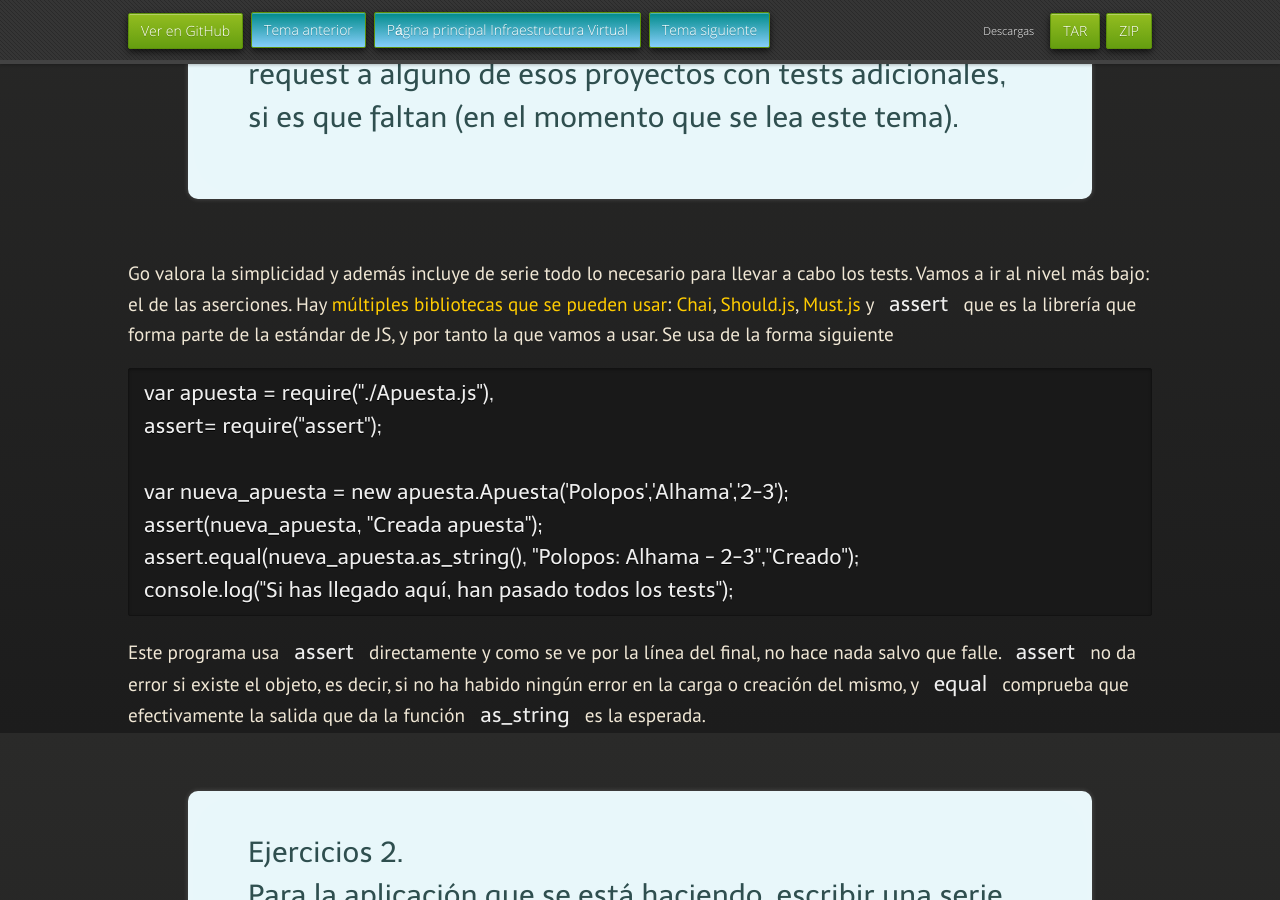
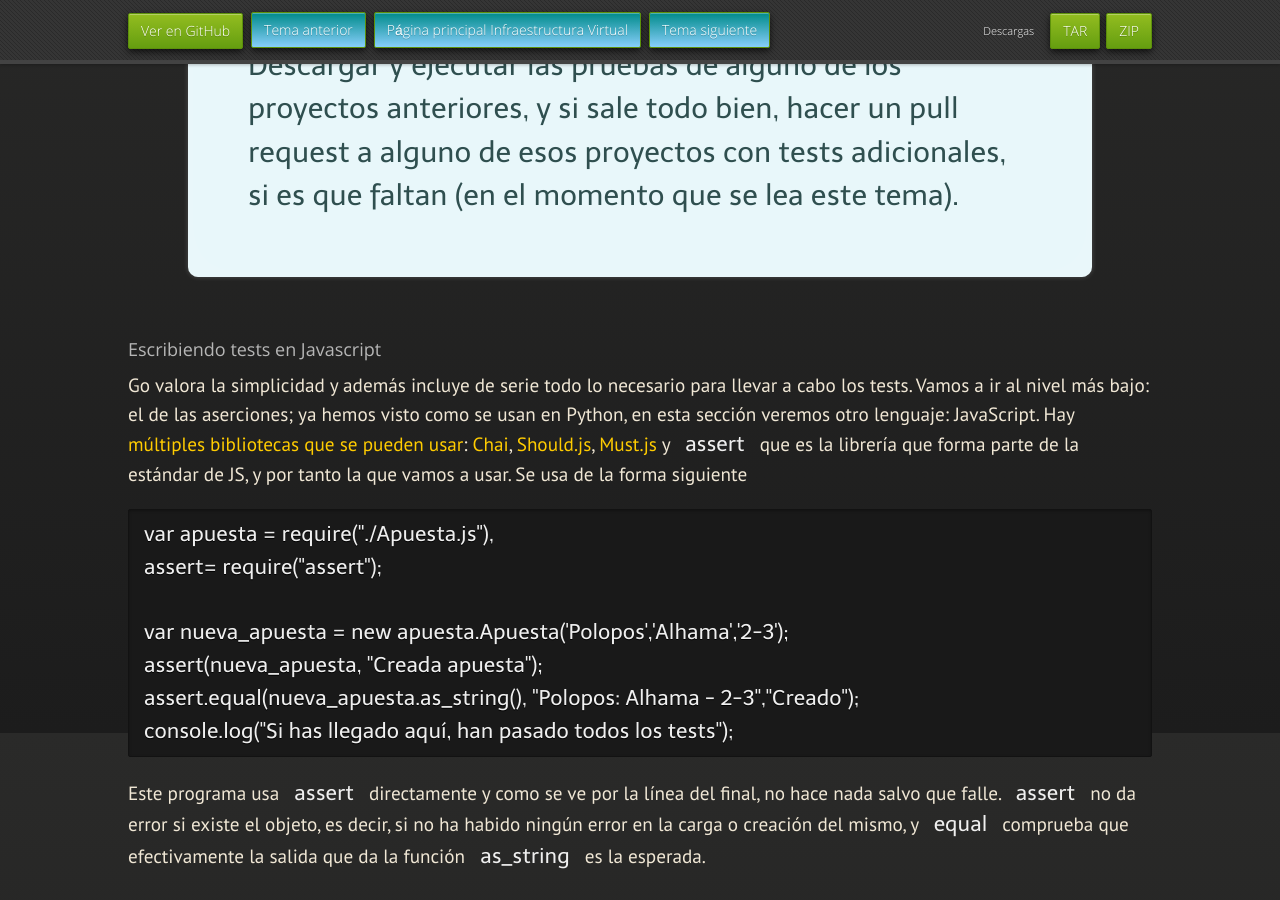
Before and after one commit to JJ/IV, a Jekyll site: the page built from documentos/temas/Desarrollo_basado_en_pruebas.md, in a window 1280 px wide and 900 px high, scrolled down 5567 px. Built offline with Jekyll 4.4.1, drawn with Linux system fonts in a browser that asks for light colours; nearby versions of some CDN libraries; some web fonts are replaced; our own code applies the rules of GitHub Pages for plain Markdown files; some of the changed text lies outside the part shown.

Commit message:
Sync documentos/temas/Desarrollo_basado_en_pruebas.md de master a gh-pages

````diff
--- a/documentos/temas/Desarrollo_basado_en_pruebas.md
+++ b/documentos/temas/Desarrollo_basado_en_pruebas.md
@@ -83,6 +83,8 @@ que es en el que nos estamos fijando, hay dos niveles en el test: el
 primero es el marco de pruebas y el segundo la librería de pruebas que
 efectivamente se está usando.
 
+### Escribiendo tests en Go
+
 Algunos lenguajes, como [Go](https://golang.org), integran este marco de pruebas en el
 propio lenguaje, por lo que nos permite fijarnos exclusivamente en la
 biblioteca de pruebas con la que estamos trabajando.
@@ -152,10 +154,14 @@ se solicita un hito es el correcto. Estos tests no están completos;
 generalmente hay que escribir una función de test para todas las funciones del módulo. Se muestran solo estos para ilustrar cómo funciona en un lenguaje determinado.
 
 
-Para llevar a cabo los tests, Go busca módulos con un nombre específico y en el mismo directorio que el módulo que se quiere probar; sin embargo, en otros lenguajes de programación como Python pasar las pruebas
-consiste simplemente en ejecutar un programa, situado en cualquier
-directorio y con cualquier nombre, que use alguna librería estándar de
-aserciones como `unittest`. Por ejemplo,
+## Escribiendo tests en Python
+
+Para llevar a cabo los tests, Go busca módulos con un nombre
+específico y en el mismo directorio que el módulo que se quiere
+probar; sin embargo, en otros lenguajes de programación como Python
+pasar las pruebas consiste simplemente en ejecutar un programa,
+situado en cualquier directorio y con cualquier nombre, que use alguna
+librería estándar de aserciones como `unittest`. Por ejemplo,
 en [el programa siguiente](https://github.com/JJ/tdd-gdg).
 
 ```
@@ -246,9 +252,14 @@ faltan (en el momento que se lea este tema).
 
 </div>
 
+### Escribiendo tests en Javascript
+
 Go valora la simplicidad y además incluye de serie todo lo necesario
 para llevar a cabo los tests.
-Vamos a ir al nivel más bajo: el de las aserciones. Hay [múltiples bibliotecas que se pueden usar](https://stackoverflow.com/questions/14294567/assertions-library-for-node-js):
+Vamos a ir al nivel más bajo: el de las aserciones; ya hemos visto
+como se usan en Python, en esta sección veremos otro lenguaje:
+JavaScript. Hay
+[múltiples bibliotecas que se pueden usar](https://stackoverflow.com/questions/14294567/assertions-library-for-node-js):
 [Chai](https://chaijs.com/),
 [Should.js](https://github.com/visionmedia/should.js),
 [Must.js](https://github.com/moll/js-must) y
@@ -340,6 +351,7 @@ Además, te indica el tiempo que ha tardado lo que te puede servir para
 hacer un *benchmark* de tu código en los diferentes entornos en los
 que se ejecute.
 
+
 <div class='ejercicios' markdown='1'>
 
 Convertir los tests unitarios anteriores con assert a programas de
@@ -357,7 +369,8 @@ Una de las partes esenciales de la cultura *DevOps* es la definición y
 gestión de configuraciones que permite la automatización y
 replicabilidad de la misma desde el entorno de desarrollo hasta el
 entorno de ensayo o el de producción. El uso de *entornos
-virtuales* o *gestores de versiones*, que permite instalar desde el
+virtuales* (llamados así por uno de los primeros en Python, llamado
+`virtualenv`) o *gestores de versiones*, que permite instalar desde el
 usuario la versión del lenguaje de programación y herramientas que uno
 desee, cubre las dos necesidades: te permite independizar la
 versión usada de la que proporcione el sistema, instalarla sin
````
